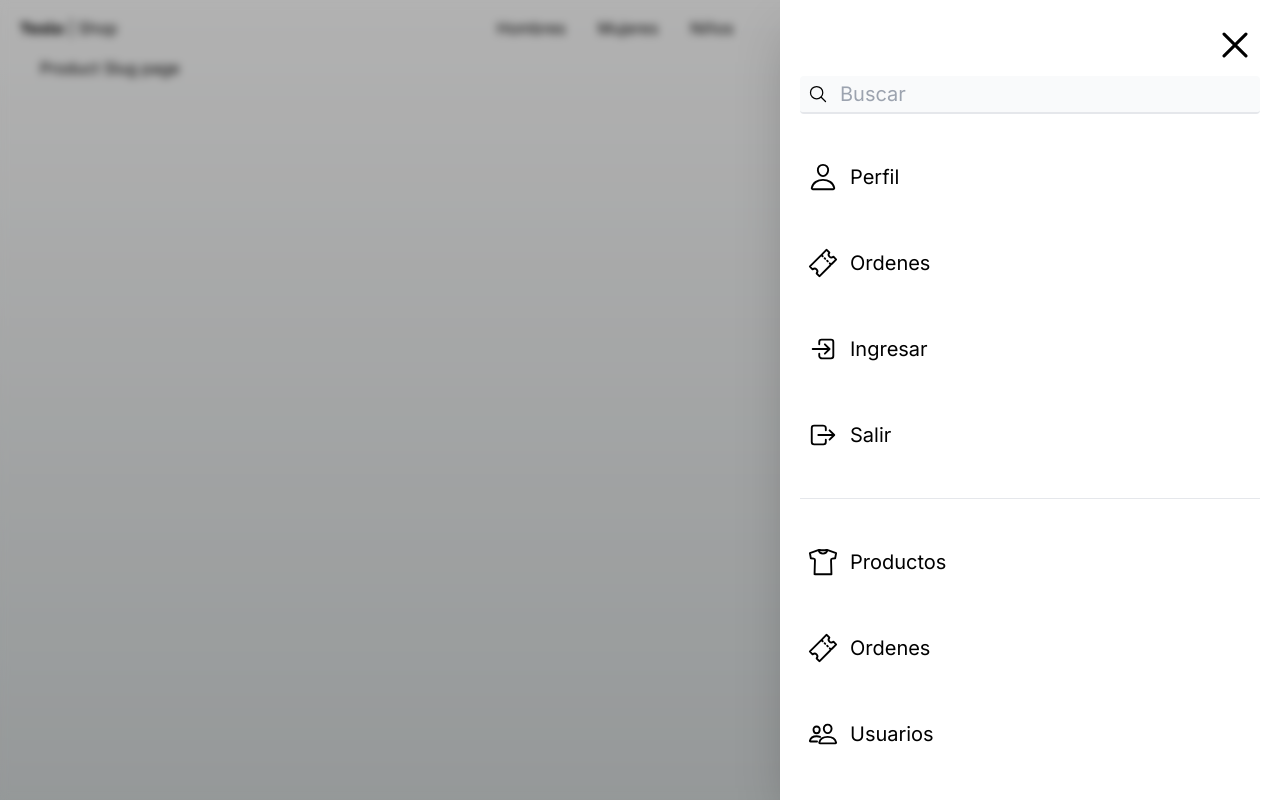
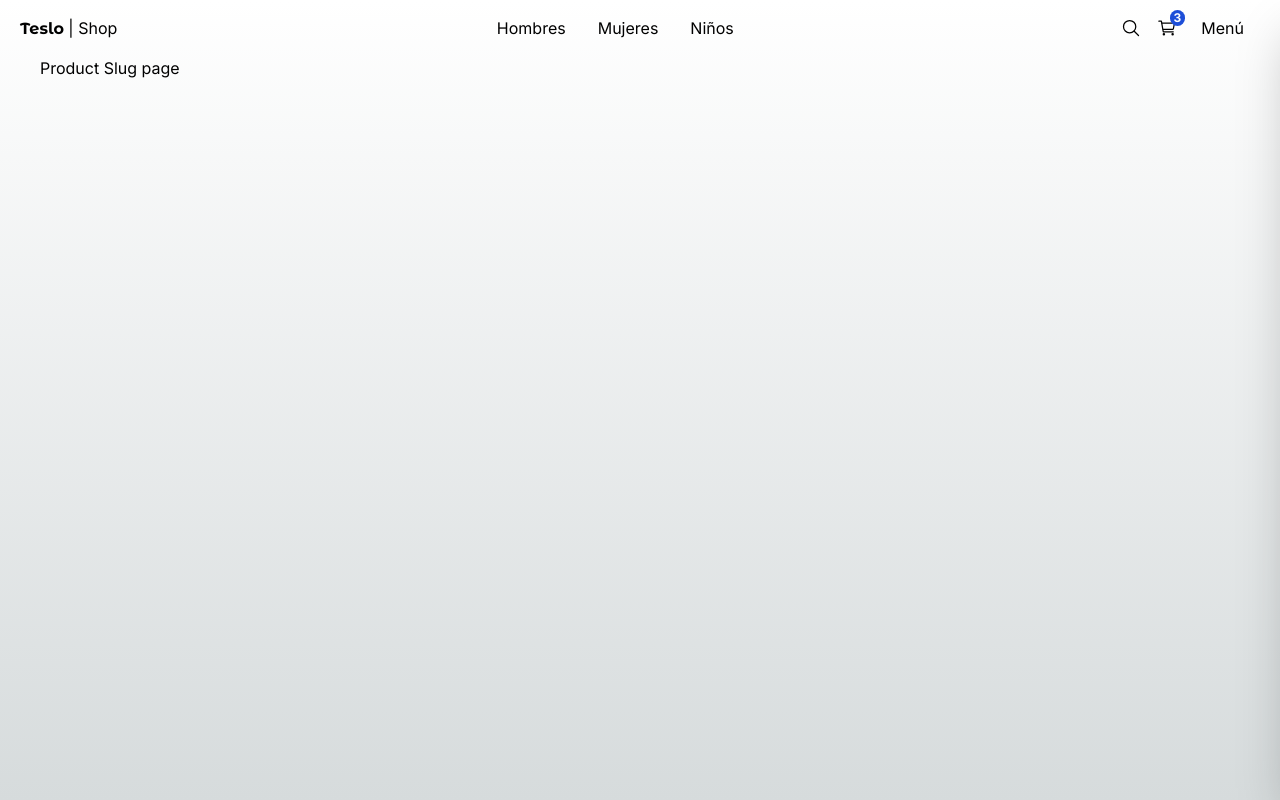
Before and after one commit to David-Yanez/testla, a Next.js app: page /product/1 in a window 1280 px wide. Built offline with nearby package versions, Linux system fonts and the light colour scheme.

Commit message:
styles added to sidebar

```diff
--- a/package.json
+++ b/package.json
@@ -9,10 +9,12 @@
     "lint": "next lint"
   },
   "dependencies": {
+    "clsx": "^2.1.1",
     "next": "14.2.3",
     "react": "^18",
     "react-dom": "^18",
-    "react-icons": "^5.2.1"
+    "react-icons": "^5.2.1",
+    "zustand": "^4.5.2"
   },
   "devDependencies": {
     "@types/node": "^20",
--- a/src/components/ui/sidebar/Sidebar.tsx
+++ b/src/components/ui/sidebar/Sidebar.tsx
@@ -1,25 +1,50 @@
 'use client'
 
+import { useUIStore } from "@/store"
+import clsx from "clsx"
 import Link from "next/link"
 import { IoCloseOutline, IoLogInOutline, IoLogOutOutline, IoPeopleOutline, IoPersonOutline, IoSearchOutline, IoShirtOutline, IoTicketOutline } from "react-icons/io5"
 
 export const Sidebar = () => {
+
+    const isSideMenuOpen = useUIStore(state => state.isSideMenuOpen)
+    const closeMenu = useUIStore(state => state.closeSideMenu)
+
   return (
     <div>
         {/** Background */}
-        <div className="fixed top-0 left-0 w-screen h-screen z-10 bg-black opacity-30"/>
+        {
+            isSideMenuOpen && (
+                <div className="fixed top-0 left-0 w-screen h-screen z-10 bg-black opacity-30"/>
+
+            )
+        }
 
     {/**Blur */}
-        <div className="fade-in fixed top-0 left-0 w-screen h-screen z-10 backdrop-filter backdrop-blur-sm"/>
+    {
+          isSideMenuOpen && (
+            <div
+            onClick={closeMenu}
+            className="fade-in fixed top-0 left-0 w-screen h-screen z-10 backdrop-filter backdrop-blur-sm"/>
+          )
+    }
 
     {/** Sidemene */}
     {/** todo: efecto de slide */}
-    <nav     className="fixed p-5 right-0 top-0 w-[500px] h-screen bg-white z-20 shadow-2xl transition-all duration-300">
+    <nav
+      className={
+        clsx(
+            'fixed p-5 right-0 top-0 w-[500px] h-screen bg-white z-20 shadow-2xl transition-all duration-300',
+            {
+                "translate-x-full": !isSideMenuOpen
+            }
+        )
+      }>
 
         <IoCloseOutline
         size={50}
         className="absolute top-5 right-5 cursor-pointer"
-        onClick={() => console.log('click')}
+        onClick={closeMenu}
         />
 
         {/**Input */}
@@ -34,7 +59,7 @@ export const Sidebar = () => {
         {/**Menu */}
         <Link
         href="/"
-        className="flex items-center mt-10 p-2 hover:bg-gray-100 rounded transition-all"
+        className="flex items-center mt-5 p-2 hover:bg-gray-100 rounded transition-all"
         >
             <IoPersonOutline size={30} />
             <span className="ml-3 text-xl">Perfil</span>
@@ -42,7 +67,7 @@ export const Sidebar = () => {
 
         <Link
         href="/"
-        className="flex items-center mt-10 p-2 hover:bg-gray-100 rounded transition-all"
+        className="flex items-center mt-5 p-2 hover:bg-gray-100 rounded transition-all"
         >
             <IoTicketOutline size={30} />
             <span className="ml-3 text-xl">Ordenes</span>
@@ -50,7 +75,7 @@ export const Sidebar = () => {
 
         <Link
         href="/"
-        className="flex items-center mt-10 p-2 hover:bg-gray-100 rounded transition-all"
+        className="flex items-center mt-5 p-2 hover:bg-gray-100 rounded transition-all"
         >
             <IoLogInOutline size={30} />
             <span className="ml-3 text-xl">Ingresar</span>
@@ -58,18 +83,18 @@ export const Sidebar = () => {
 
         <Link
         href="/"
-        className="flex items-center mt-10 p-2 hover:bg-gray-100 rounded transition-all"
+        className="flex items-center mt-5 p-2 hover:bg-gray-100 rounded transition-all"
         >
             <IoLogOutOutline size={30} />
             <span className="ml-3 text-xl">Salir</span>
         </Link>
 
         {/** Line separator */}
-        <div className="w-full h-px bg-gray-200 my-10"/>
+        <div className="w-full h-px bg-gray-200 my-5"/>
 
         <Link
         href="/"
-        className="flex items-center mt-10 p-2 hover:bg-gray-100 rounded transition-all"
+        className="flex items-center mt-5 p-2 hover:bg-gray-100 rounded transition-all"
         >
             <IoShirtOutline size={30} />
             <span className="ml-3 text-xl">Productos</span>
@@ -77,7 +102,7 @@ export const Sidebar = () => {
 
         <Link
         href="/"
-        className="flex items-center mt-10 p-2 hover:bg-gray-100 rounded transition-all"
+        className="flex items-center mt-5 p-2 hover:bg-gray-100 rounded transition-all"
         >
             <IoTicketOutline size={30} />
             <span className="ml-3 text-xl">Ordenes</span>
@@ -85,11 +110,13 @@ export const Sidebar = () => {
 
         <Link
         href="/"
-        className="flex items-center mt-10 p-2 hover:bg-gray-100 rounded transition-all"
+        className="flex items-center mt-5 p-2 hover:bg-gray-100 rounded transition-all"
         >
             <IoPeopleOutline size={30} />
             <span className="ml-3 text-xl">Usuarios</span>
         </Link>
+
+
     </nav>
 
 
--- a/src/components/ui/top-menu/TopMenu.tsx
+++ b/src/components/ui/top-menu/TopMenu.tsx
@@ -1,9 +1,13 @@
+'use client'
 import { titleFont } from "@/config/fonts"
+import { useUIStore } from "@/store"
 import Link from "next/link"
 import { IoCartOutline, IoSearchOutline } from "react-icons/io5"
 
 
 export const TopMenu = () => {
+    const openMenu = useUIStore(state => state.openSideMenu)
+
   return (
     <nav className="flex px-5 justify-between items-center w-full">
         {/*Logo */}
@@ -34,7 +38,7 @@ export const TopMenu = () => {
                 </div>
             </Link>
 
-        <button className="m-2 p-2 rounded-md transition-all hover:bg-gray-100">
+        <button className="m-2 p-2 rounded-md transition-all hover:bg-gray-100" onClick={openMenu}>
             Menú
         </button>
         </div>
--- /dev/null
+++ b/src/store/index.ts
@@ -0,0 +1 @@
+export * from './ui/ui-store'
--- /dev/null
+++ b/src/store/ui/ui-store.ts
@@ -0,0 +1,14 @@
+import { create } from 'zustand'
+
+interface State {
+    isSideMenuOpen: boolean
+    openSideMenu: () => void
+    closeSideMenu: () => void
+}
+
+export const useUIStore = create<State>()((set) => ({
+    isSideMenuOpen: false,
+    openSideMenu: () => set({isSideMenuOpen: true}),
+    closeSideMenu: () => set({isSideMenuOpen: false})
+
+}))
```
Also changed, not shown: 1 other file (tests, documents, lock files or other folders).
